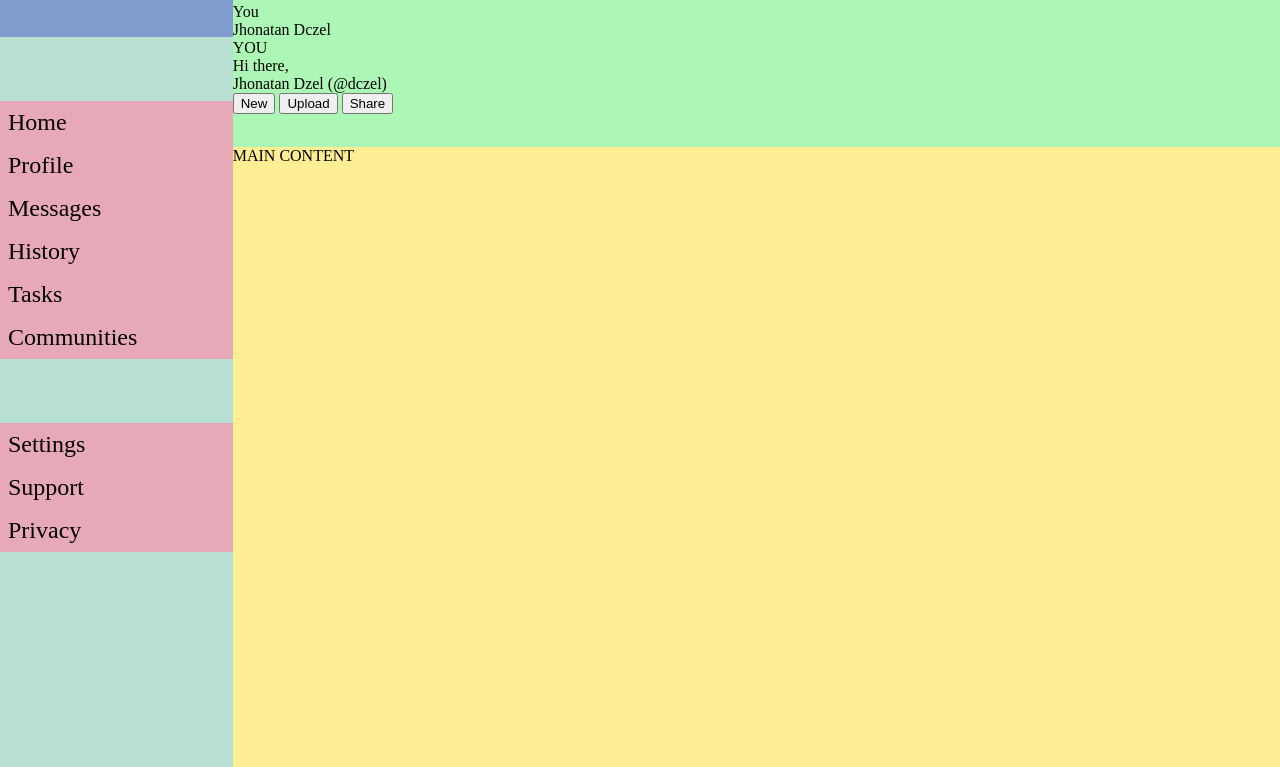
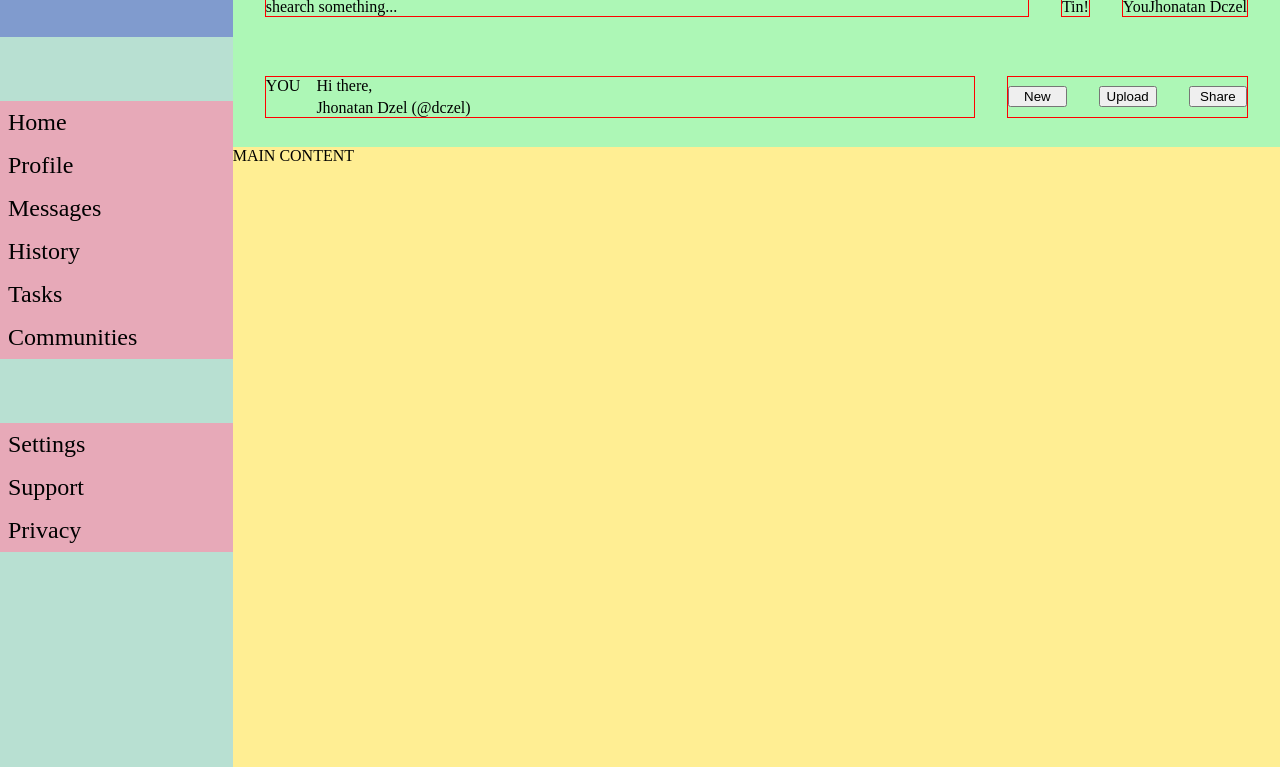
Before and after one commit to JhonatanDczel/admin-dashboard, a plain HTML site: page index.html in a window 1280 px wide. Shown: the part 33-800 px from the top of the page. Drawn offline with Linux system fonts and the light colour scheme.

Commit message:
Agrega estilos al header

```diff
--- a/css/style.css
+++ b/css/style.css
@@ -1,6 +1,11 @@
 * {
   box-sizing: border-box;
 }
+
+.proto {
+  border: 1px solid red;
+}
+
 html {
   margin: 0;
   height: 100svh;
@@ -19,7 +24,57 @@ body {
 header {
   background-color: #adf7b6;
   grid-area: header;
+  display: grid;
+  align-items: center;
+  padding: 0 2rem;
 }
+
+.nav-container {
+  display: grid;
+  grid-template-columns: 1fr auto auto;
+  gap: 2rem;
+}
+
+.nav-profile {
+  display: grid;
+  grid-template-columns: auto 1fr;
+}
+
+.head-container {
+  display: grid;
+  grid-template-columns: 1fr auto;
+  gap: 2rem;
+}
+
+.head-profile {
+  display: grid;
+  grid-template-columns: auto 1fr;
+  grid-template-rows: auto auto;
+  grid-template-areas:  "icon greeting"
+                        "icon username";
+  column-gap: 1rem;
+  row-gap: 4px;
+}
+
+.head-profile-icon {
+  grid-area: icon;
+}
+
+.head-profile-username {
+  grid-area: username;
+}
+
+.head-profile-greeting{
+  grid-area: greeting;
+}
+
+.head-buttons {
+  display: grid;
+  grid-template-columns: repeat(3, 1fr);
+  gap: 2rem;
+  align-items: center;
+}
+
 
 main {
   background-color: #ffee93;
--- a/index.html
+++ b/index.html
@@ -9,13 +9,13 @@
   <body>
     <header>
       <div class="nav-container">
-        <div class="nav-search">
+        <div class="nav-search proto">
           shearch something...
         </div>
-        <div class="nav-notification">
+        <div class="nav-notification proto">
           Tin!
         </div>
-        <div class="nav-profile">
+        <div class="nav-profile proto">
           <div class="nav-profile-icon">
             You
           </div>
@@ -25,7 +25,7 @@
         </div>
       </div>
       <div class="head-container">
-        <div class="head-profile">
+        <div class="head-profile proto">
           <div class="head-profile-icon">
             YOU
           </div>
@@ -36,7 +36,7 @@
             Jhonatan Dzel (@dczel)
           </div>
         </div>
-        <div class="head-buttons">
+        <div class="head-buttons proto">
           <button class='head-button'type="button">New</button>
           <button class='head-button'type="button">Upload</button>
           <button class='head-button'type="button">Share</button>
```
